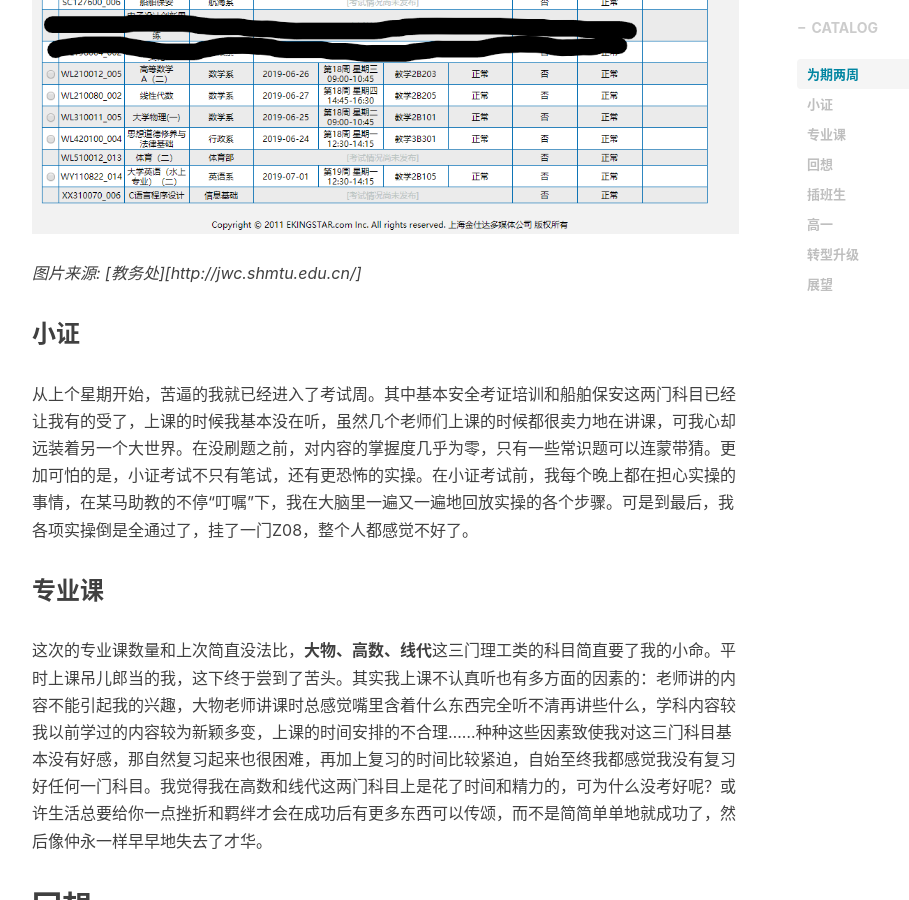
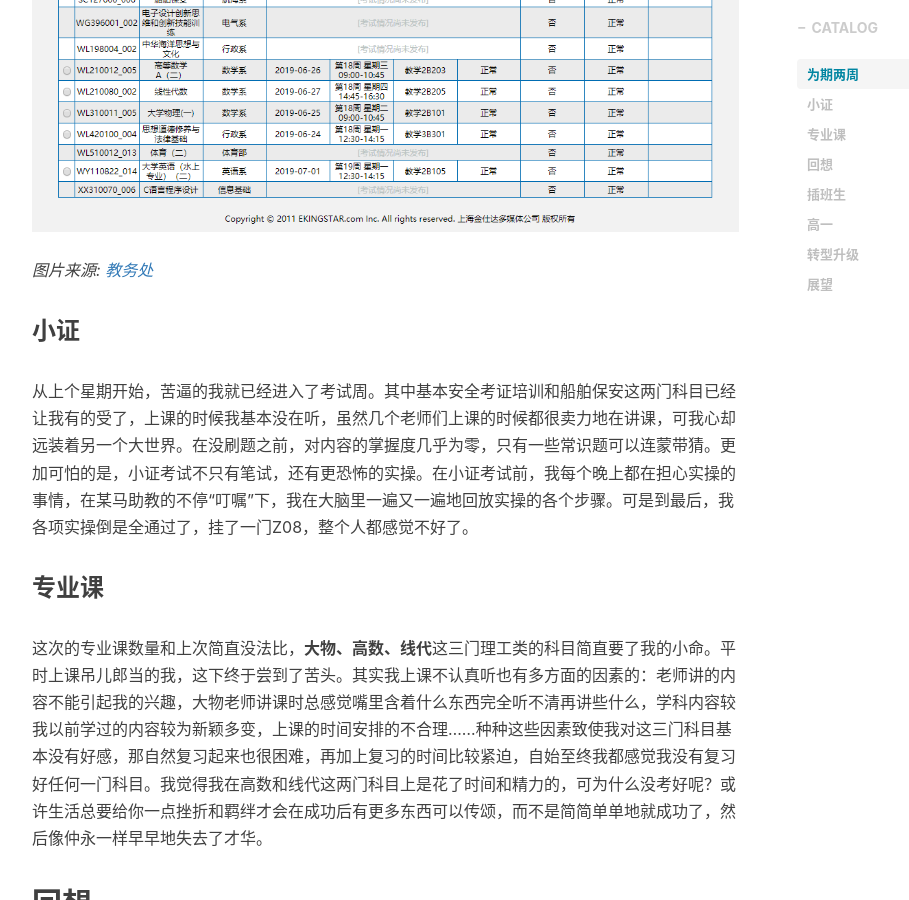
Before and after one commit to WHYBBE/WHYBBE.github.io, a Jekyll site: the page built from _posts/2019-06-27-I-do-not-like-cram.md, in a window 1280 px wide and 900 px high, scrolled down 746 px. Shown: the whole window, without its empty margins (233-1142 px from the left). Built offline with Jekyll 4.4.1, drawn with Linux system fonts in a browser that asks for light colours; nearby versions of some CDN libraries; comment, search, counter and statistics services are not loaded.

Commit message:
exam summary

```diff
--- a/_posts/2019-06-27-I-do-not-like-cram.md
+++ b/_posts/2019-06-27-I-do-not-like-cram.md
@@ -15,7 +15,7 @@ tags:
 
 ## 为期两周
 ![](/img/19.6.27考试计划.png)
-*图片来源: [教务处][http://jwc.shmtu.edu.cn/]*
+*图片来源: [教务处](http://jwc.shmtu.edu.cn/)*
 ### 小证
 从上个星期开始，苦逼的我就已经进入了考试周。其中基本安全考证培训和船舶保安这两门科目已经让我有的受了，上课的时候我基本没在听，虽然几个老师们上课的时候都很卖力地在讲课，可我心却远装着另一个大世界。在没刷题之前，对内容的掌握度几乎为零，只有一些常识题可以连蒙带猜。更加可怕的是，小证考试不只有笔试，还有更恐怖的实操。在小证考试前，我每个晚上都在担心实操的事情，在某马助教的不停“叮嘱”下，我在大脑里一遍又一遍地回放实操的各个步骤。可是到最后，我各项实操倒是全通过了，挂了一门Z08，整个人都感觉不好了。
 ### 专业课
```
Also changed, not shown: img/19.6.27考试计划.png.
